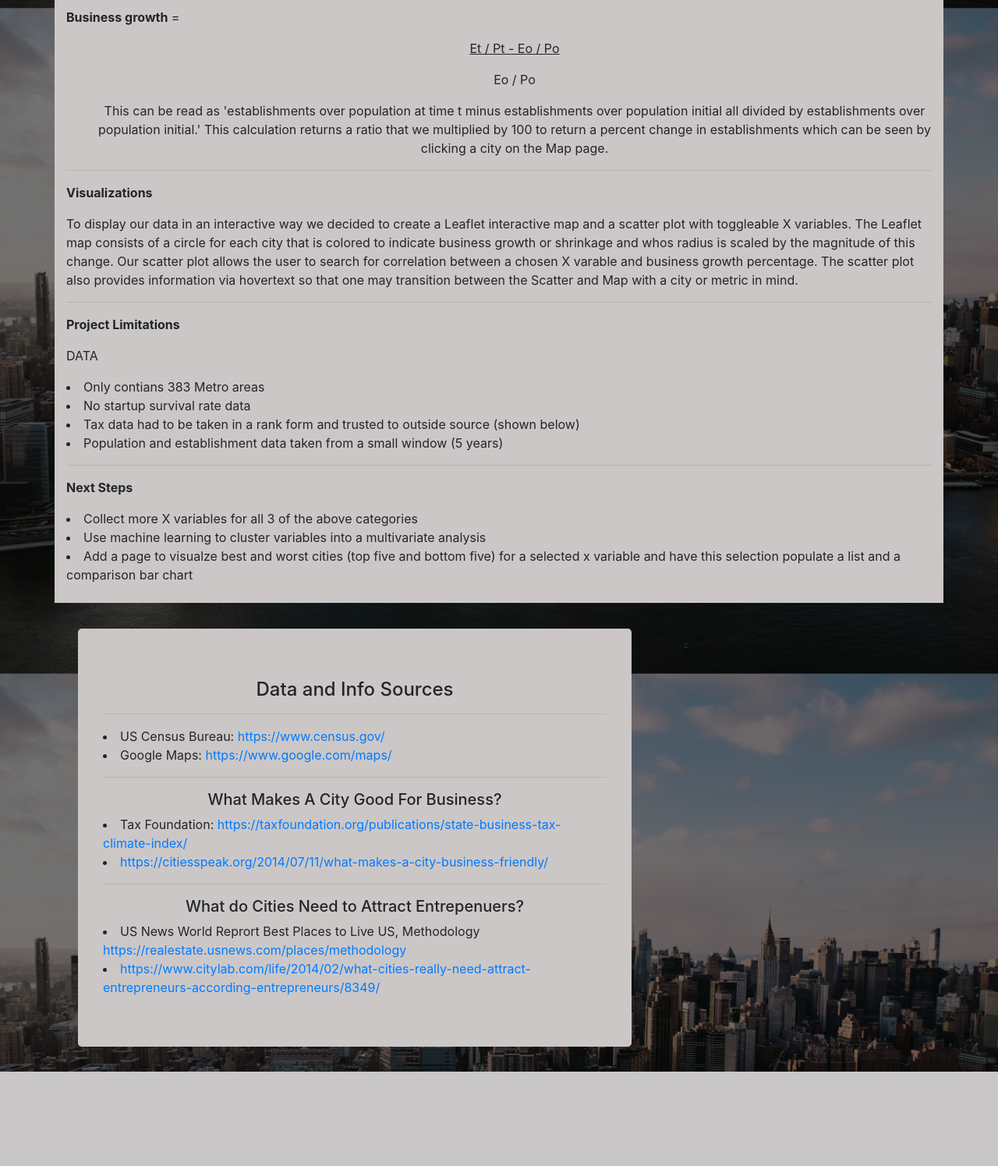
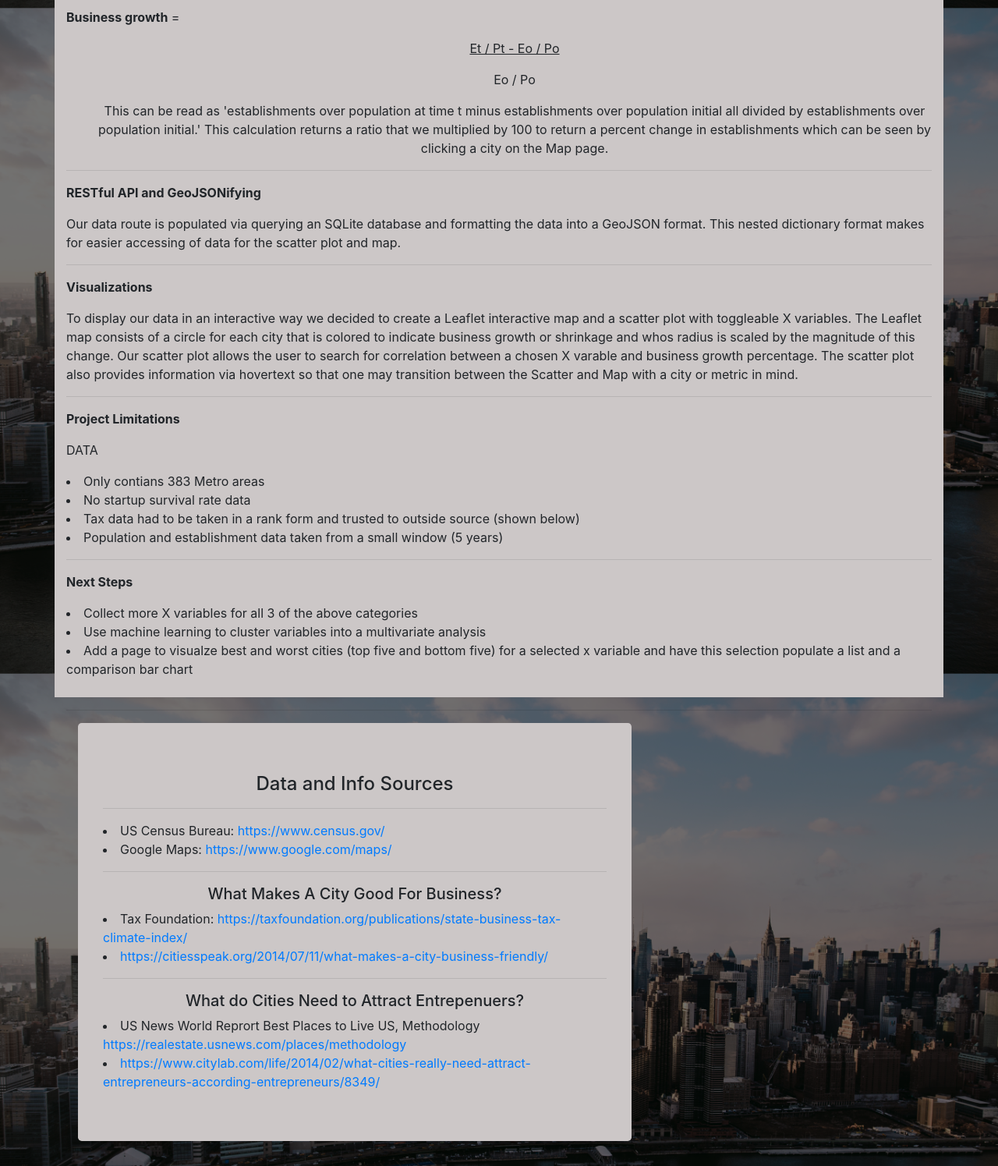
Before and after one commit to DougAF/Project2_US_Cities, a Flask app: page /info in a window 1280 px wide. Shown: the part 843-2338 px from the top of the page at 78% size. Before the commit the page ends 2217 px from the top, so only its background shows below. Run offline with Flask 2, Linux system fonts and the light colour scheme; some libraries are stand-ins or nearby versions.

Commit message:
data disc added to info.html

```diff
--- a/templates/info.html
+++ b/templates/info.html
@@ -56,6 +56,9 @@
           <ul >Eo / Po</ul>
           <ul>This can be read as 'establishments over population at time t minus establishments over population initial all divided by establishments over population initial.' This calculation returns a ratio that we multiplied by 100 to return a percent change in establishments which can be seen by clicking a city on the Map page.</ul>
           <hr>
+          <p class="text-left"><b>RESTful API and GeoJSONifying</b></p>
+          <p class="text-left">Our data route is populated via querying an SQLite database and formatting the data into a GeoJSON format. This nested dictionary format makes for easier accessing of data for the scatter plot and map.</p>
+          <hr>
           <p class="text-left"><b>Visualizations</b></p>
           <p class="text-left">To display our data in an interactive way we decided to create a Leaflet interactive map and a scatter plot with toggleable X variables. The Leaflet map consists of a circle for each city that is colored to indicate business growth or shrinkage and whos radius is scaled by the magnitude of this change. Our scatter plot allows the user to search for correlation between a chosen X varable and business growth percentage. The scatter plot also provides information via hovertext so that one may transition between the Scatter and Map with a city or metric in mind.</p>
           <hr>
```
